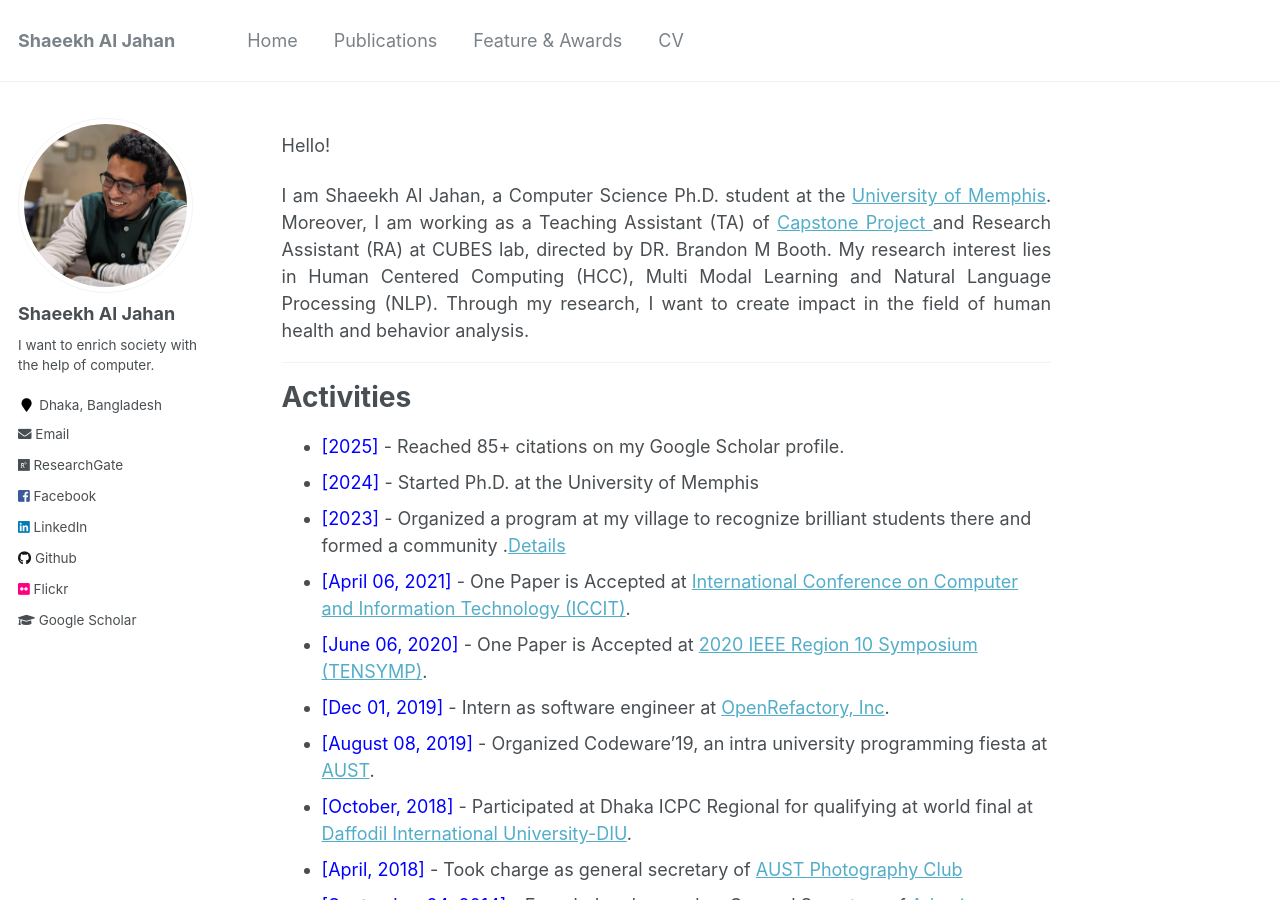
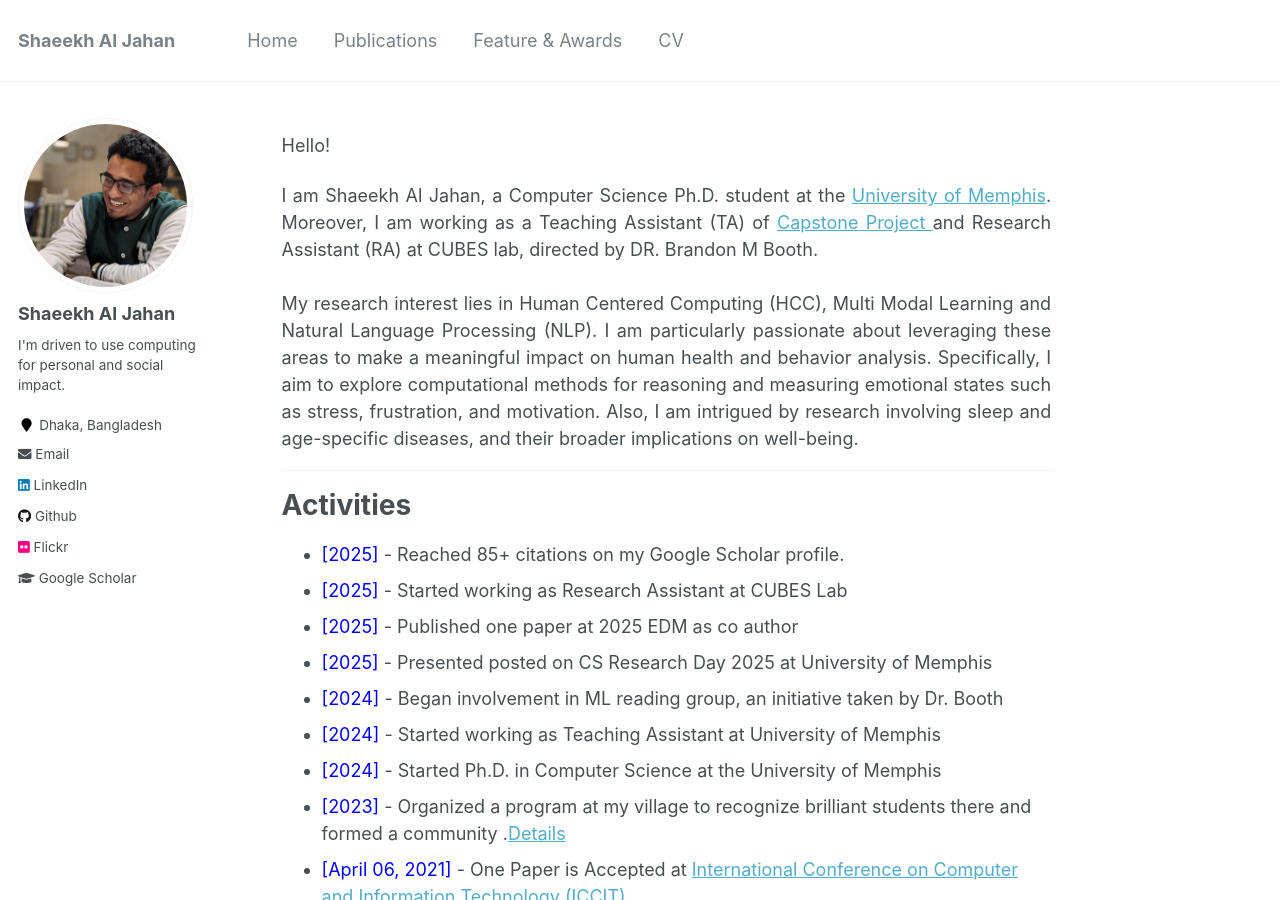
Before and after one commit to shaeekh/shaeekh.github.io, a Jekyll site: the page built from _pages/about.md, in a window 1280 px wide and 900 px high. Built offline with Jekyll 4.4.1, drawn with Linux system fonts in a browser that asks for light colours; a script that is not in the unit is left out.

Commit message:
Added more activities of 2025 and 2024

```diff
--- a/_config.yml
+++ b/_config.yml
@@ -82,20 +82,20 @@ analytics:
 author:
   name             : "Shaeekh Al Jahan"
   avatar           : "600_600.jpg"
-  bio              : "I want to enrich society with the help of computer."
+  bio              : "I'm driven to use computing for personal and social impact."
   location         : "Dhaka, Bangladesh"
   employer         :
   pubmed           : #"https://www.ncbi.nlm.nih.gov/pubmed/?term=john+snow"
   googlescholar    : "https://scholar.google.com/citations?user=fONhn9EAAAAJ&hl=en"
   DBLP             :
-  email            :  shaeekhshuvro@gmail.com
-  researchgate     :  "https://www.researchgate.net/profile/Shaeekh-Jahan"
+  email            :  saljahan@memphis.edu
+  researchgate     :
   uri              :
   bitbucket        :
   codepen          :
   dribbble         :
   flickr           : "photos/63073147@N03"
-  facebook         : "shaeekhaljahan.shuvro"
+  facebook         : #"shaeekhaljahan.shuvro"
   foursquare       :
   github           : "shaeekh"
   google_plus      :
--- a/_pages/about.md
+++ b/_pages/about.md
@@ -12,7 +12,9 @@ Hello!
 
 <div style="text-align: justify">
 
-I am Shaeekh Al Jahan, a Computer Science Ph.D. student at the <a href="https://www.memphis.edu/"> University of Memphis</a>. Moreover, I am working as a Teaching Assistant (TA) of <a href="https://www.memphis.edu/cs/cs_capstone/"> Capstone Project </a> and Research Assistant (RA) at CUBES lab, directed by DR. Brandon M Booth. My research interest lies in  Human Centered Computing (HCC), Multi Modal Learning and Natural Language Processing (NLP). Through my research, I  want to create impact in the field of human health and behavior analysis. </div>
+I am Shaeekh Al Jahan, a Computer Science Ph.D. student at the <a href="https://www.memphis.edu/"> University of Memphis</a>. Moreover, I am working as a Teaching Assistant (TA) of <a href="https://www.memphis.edu/cs/cs_capstone/"> Capstone Project </a> and Research Assistant (RA) at CUBES lab, directed by DR. Brandon M Booth.<br> <br>
+
+My research interest lies in  Human Centered Computing (HCC), Multi Modal Learning and Natural Language Processing (NLP). I am particularly passionate about leveraging these areas to make a meaningful impact on human health and behavior analysis. Specifically, I aim to explore computational methods for reasoning and measuring emotional states such as stress, frustration, and motivation. Also, I am intrigued by research involving sleep and age-specific diseases, and their broader implications on well-being. </div>
 
 
 
@@ -22,7 +24,12 @@ I am Shaeekh Al Jahan, a Computer Science Ph.D. student at the <a href="https://
 
 # Activities
 * <span style="color:Blue"> [2025] </span> - Reached 85+ citations on my Google Scholar profile.
-* <span style="color:Blue"> [2024] </span> - Started Ph.D. at the University of Memphis
+* <span style="color:Blue"> [2025] </span> - Started working as Research Assistant at CUBES Lab
+* <span style="color:Blue"> [2025] </span> - Published one paper at 2025 EDM as co author
+* <span style="color:Blue"> [2025] </span> - Presented posted on CS Research Day 2025 at University of Memphis
+* <span style="color:Blue"> [2024] </span> - Began involvement in ML reading group, an initiative taken by Dr. Booth
+* <span style="color:Blue"> [2024] </span> - Started working as Teaching Assistant at University of Memphis
+* <span style="color:Blue"> [2024] </span> - Started Ph.D. in Computer Science at the University of Memphis
 * <span style="color:Blue"> [2023] </span> - Organized a program at my village to recognize brilliant students there and formed a community .<a href="https://samakal.com/whole-country/article/2307180967">Details </a>
 * <span style="color:Blue"> [April 06, 2021] </span> - One Paper is Accepted at [ International Conference on Computer and Information Technology (ICCIT)](https://ieeexplore.ieee.org/document/9392692).
 * <span style="color:Blue"> [June 06, 2020] </span> -  One Paper is Accepted at [ 2020 IEEE Region 10 Symposium (TENSYMP)](https://ieeexplore.ieee.org/document/9230733).
```
